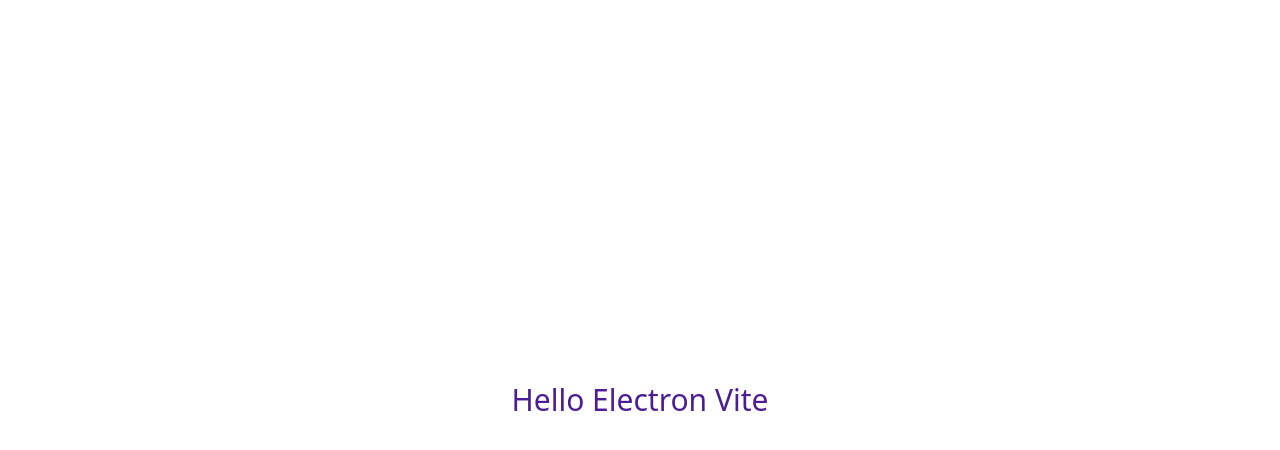
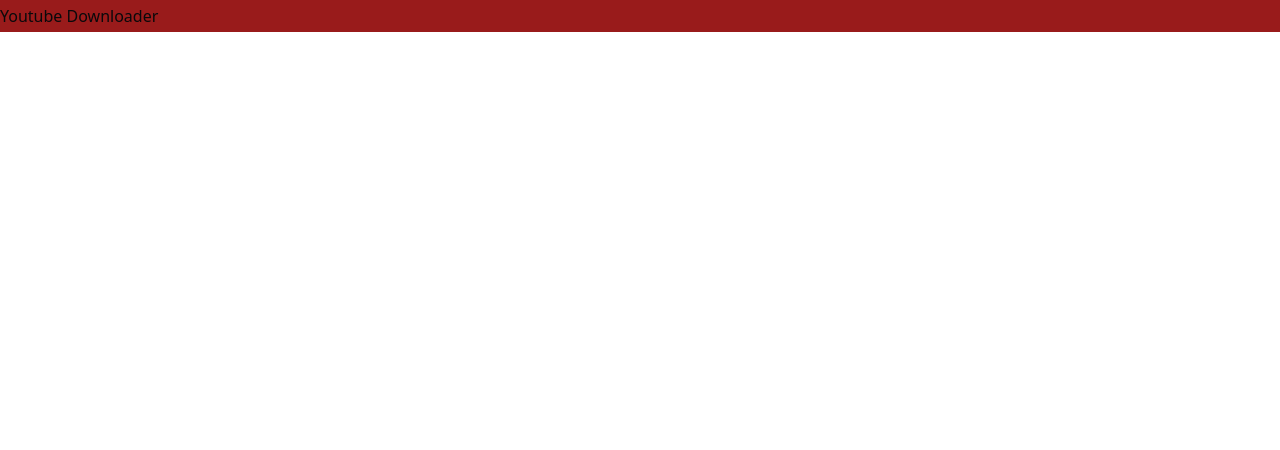
Before and after one commit to pedroaba/youtube-downloader, a React (Vite) app: page /#/ in a window 1280 px wide. Shown: the top 450 px of the page. Built offline with nearby package versions, Linux system fonts and the light colour scheme.

Commit message:
chore: react router dom

```diff
--- a/package.json
+++ b/package.json
@@ -24,7 +24,11 @@
     "@electron-toolkit/utils": "^2.0.0",
     "class-variance-authority": "^0.7.0",
     "clsx": "^2.0.0",
+    "localforage": "^1.10.0",
     "lucide-react": "^0.301.0",
+    "match-sorter": "^6.3.1",
+    "react-router-dom": "^6.21.1",
+    "sort-by": "^1.2.0",
     "tailwind-merge": "^2.2.0",
     "tailwindcss-animate": "^1.0.7"
   },
@@ -34,7 +38,7 @@
     "@electron-toolkit/tsconfig": "^1.0.1",
     "@taurius-linting/eslint": "^0.0.3",
     "@types/node": "^18.19.3",
-    "@types/react": "^18.2.20",
+    "@types/react": "^18.2.45",
     "@types/react-dom": "^18.2.7",
     "@vitejs/plugin-react": "^4.0.4",
     "autoprefixer": "^10.4.16",
--- a/src/main/index.ts
+++ b/src/main/index.ts
@@ -1,6 +1,7 @@
-import { app, shell, BrowserWindow } from 'electron'
+import { electronApp, is, optimizer } from '@electron-toolkit/utils'
+import { app, BrowserWindow, shell } from 'electron'
 import { join } from 'path'
-import { electronApp, optimizer, is } from '@electron-toolkit/utils'
+
 import icon from '../../resources/icon.png?asset'
 
 function createWindow(): void {
@@ -13,8 +14,10 @@
     ...(process.platform === 'linux' ? { icon } : {}),
     webPreferences: {
       preload: join(__dirname, '../preload/index.js'),
-      sandbox: false
-    }
+      sandbox: false,
+    },
+    titleBarStyle: 'hidden',
+    titleBarOverlay: true,
   })
 
   mainWindow.on('ready-to-show', () => {
@@ -28,8 +31,8 @@
 
   // HMR for renderer base on electron-vite cli.
   // Load the remote URL for development or the local html file for production.
-  if (is.dev && process.env['ELECTRON_RENDERER_URL']) {
-    mainWindow.loadURL(process.env['ELECTRON_RENDERER_URL'])
+  if (is.dev && process.env.ELECTRON_RENDERER_URL) {
+    mainWindow.loadURL(process.env.ELECTRON_RENDERER_URL)
   } else {
     mainWindow.loadFile(join(__dirname, '../renderer/index.html'))
   }
--- a/src/preload/index.ts
+++ b/src/preload/index.ts
@@ -1,5 +1,5 @@
+import { electronAPI } from '@electron-toolkit/preload'
 import { contextBridge } from 'electron'
-import { electronAPI } from '@electron-toolkit/preload'
 
 // Custom APIs for renderer
 const api = {}
--- a/src/renderer/src/App.tsx
+++ b/src/renderer/src/App.tsx
@@ -1,7 +1,8 @@
+import { RouterProvider } from 'react-router-dom'
+
+import { router } from './router'
+
 export function App() {
-  return (
-    <div className="flex min-h-screen justify-center items-center w-screen">
-      <h1 className="text-3xl text-violet-900">Hello Electron Vite</h1>
-    </div>
-  )
+  // @ts-ignore router is Router, but because https://typescript.tv/errors/#TS2742, is assigned as unknown
+  return <RouterProvider router={router} />
 }
--- /dev/null
+++ b/src/renderer/src/components/title-bar/index.tsx
@@ -0,0 +1,7 @@
+export function TitleBar() {
+  return (
+    <div className="h-8 bg-red-800 w-screen flex items-center justify-between">
+      <h1>Youtube Downloader</h1>
+    </div>
+  )
+}
--- a/src/renderer/src/lib/utils.ts
+++ b/src/renderer/src/lib/utils.ts
@@ -1,5 +1,5 @@
-import { type ClassValue, clsx } from "clsx"
-import { twMerge } from "tailwind-merge"
+import { type ClassValue, clsx } from 'clsx'
+import { twMerge } from 'tailwind-merge'
 
 export function cn(...inputs: ClassValue[]) {
   return twMerge(clsx(inputs))
--- /dev/null
+++ b/src/renderer/src/pages/_layout/app.tsx
@@ -0,0 +1,14 @@
+import { TitleBar } from '@renderer/components/title-bar'
+import { Outlet } from 'react-router-dom'
+
+export function AppLayout() {
+  return (
+    <div>
+      <TitleBar />
+
+      <div>
+        <Outlet />
+      </div>
+    </div>
+  )
+}
--- /dev/null
+++ b/src/renderer/src/router.tsx
@@ -0,0 +1,11 @@
+import { createHashRouter } from 'react-router-dom'
+
+import { AppLayout } from './pages/_layout/app'
+
+// type unknown because https://typescript.tv/errors/#TS2742
+export const router: unknown = createHashRouter([
+  {
+    path: '/',
+    element: <AppLayout />,
+  },
+])
--- a/tsconfig.json
+++ b/tsconfig.json
@@ -1,6 +1,7 @@
 {
   "files": [],
   "compilerOptions": {
+    "preserveSymlinks": true,
     "baseUrl": ".",
     "paths": {
       "@/*": [
```
Also changed, not shown: 1 other file (tests, documents, lock files or other folders).
